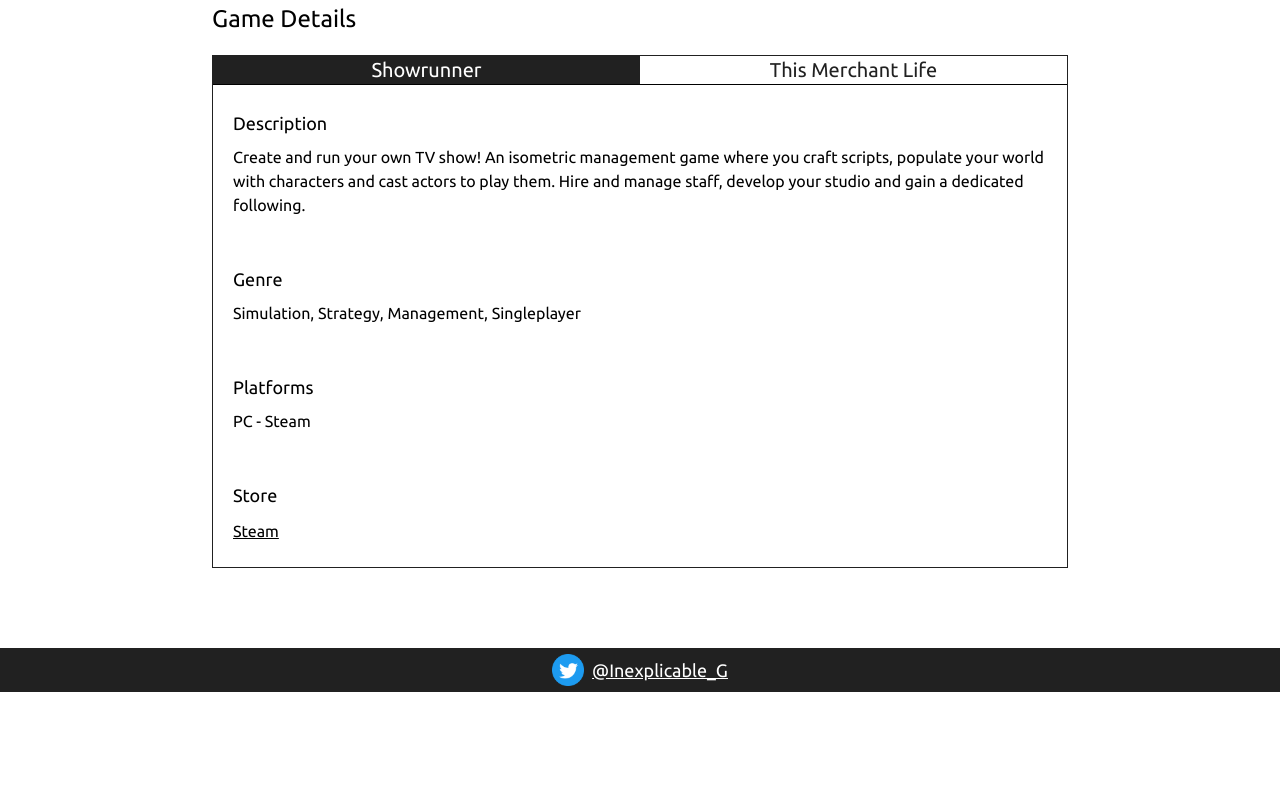
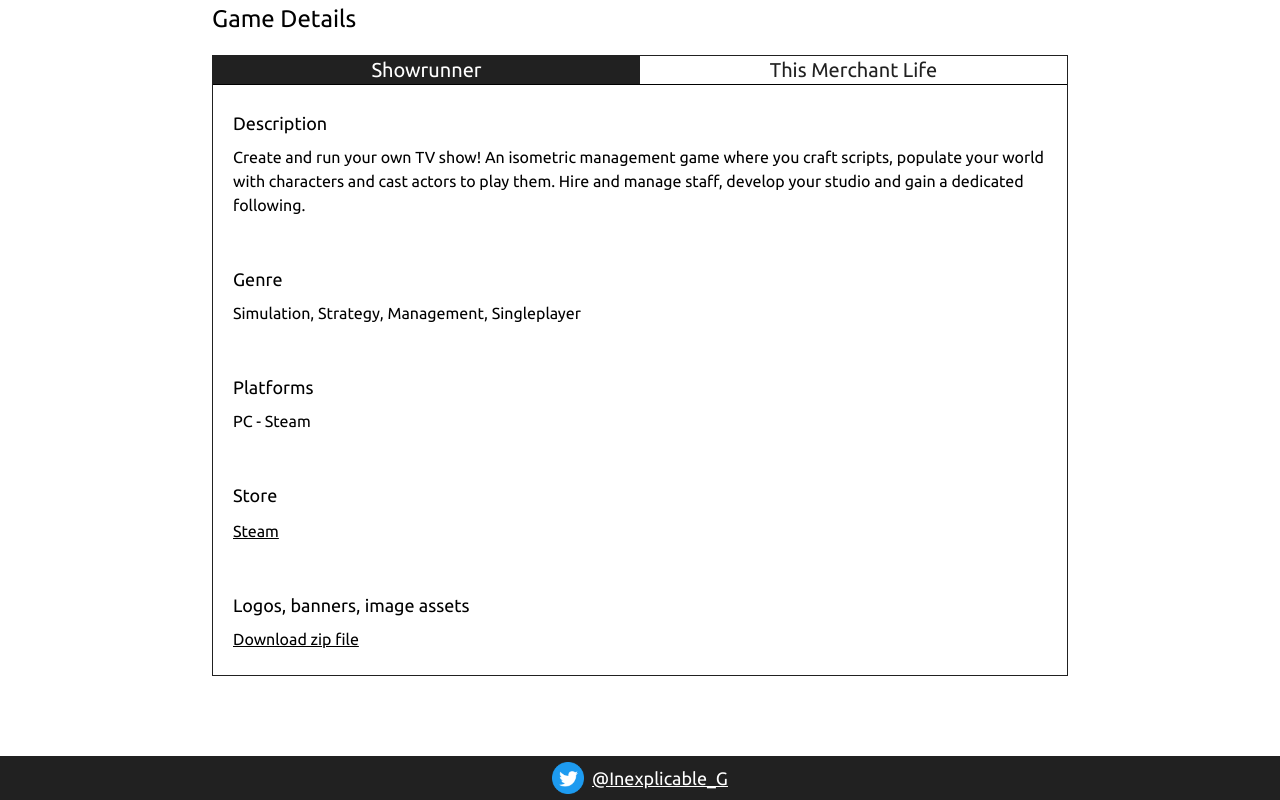
Before and after one commit to TurningOfTables/ig-next, a Next.js app: page /presskit in a window 1280 px wide. Shown: the part 645-1445 px from the top of the page. Before the commit the page ends 1337 px from the top, so only its background shows below. Built offline with nearby package versions, Linux system fonts and the light colour scheme; no server answers.

Commit message:
Added asset link for showrunner only

```diff
--- /dev/null
+++ b/components/assetLinks.js
@@ -0,0 +1,10 @@
+export default function AssetLinks({ title, game }) {
+    if (game === "showrunner") {
+        return (
+            <div className="py-6 mx-5">
+                <div className="text-lg mb-2">{title}</div>
+                <a className="underline" href="/pressAssets/showrunner/assets.zip">Download zip file</a>
+            </div>
+        );
+    }
+}
--- a/components/gameDetails.js
+++ b/components/gameDetails.js
@@ -1,6 +1,7 @@
 import { useState } from "react";
 import GameDetailsSection from "./gameDetailsSection";
 import { GameConfig } from "../siteConfig/gameConfig";
+import AssetLinks from "../components/assetLinks";
 
 export default function GameDetails() {
   const [selectedGame, setSelectedGame] = useState("showrunner");
@@ -21,8 +22,8 @@
           <li
             onClick={(e) => handleClick("showrunner", e)}
             className={`w-1/2 text-xl cursor-pointer h-full ${selectedGame === "showrunner"
-                ? activeTabStyles
-                : inactiveTabStyles
+              ? activeTabStyles
+              : inactiveTabStyles
               }`}
           >
             <div>{GameConfig.showrunner.name}</div>
@@ -30,8 +31,8 @@
           <li
             onClick={(e) => handleClick("thisMerchantLife", e)}
             className={`w-1/2 text-xl cursor-pointer h-full ${selectedGame === "thisMerchantLife"
-                ? activeTabStyles
-                : inactiveTabStyles
+              ? activeTabStyles
+              : inactiveTabStyles
               }`}
           >
             <div>{GameConfig.thisMerchantLife.name}</div>
@@ -56,8 +57,10 @@
             content={GameConfig[selectedGame].steamStoreId}
             storeLink
           />
+          <AssetLinks title="Logos, banners, image assets" game={selectedGame} />
+
         </div>
       </div>
-    </div>
+    </div >
   );
 }
```
Also changed, not shown: 2 other files (tests, documents, lock files or other folders).
